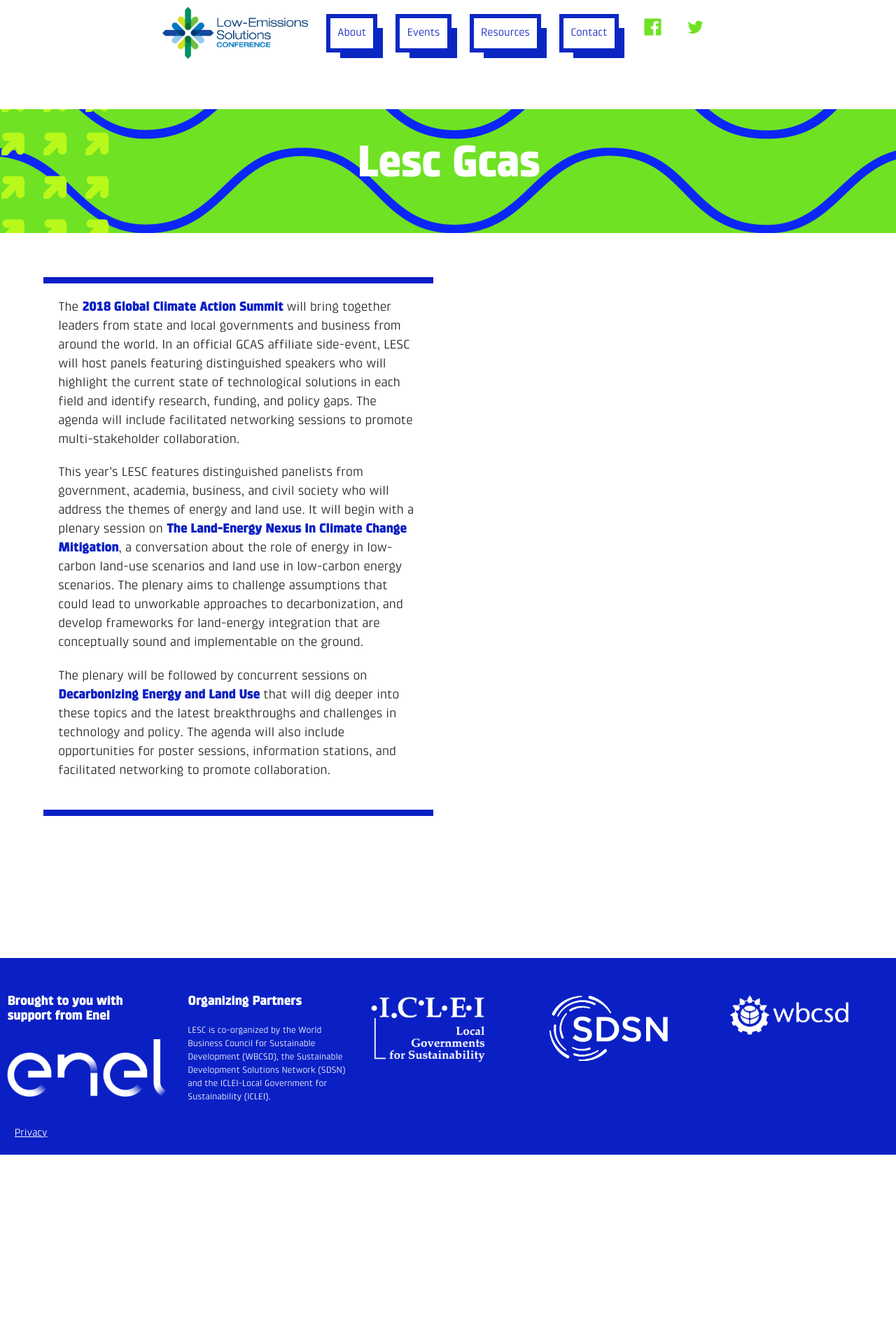
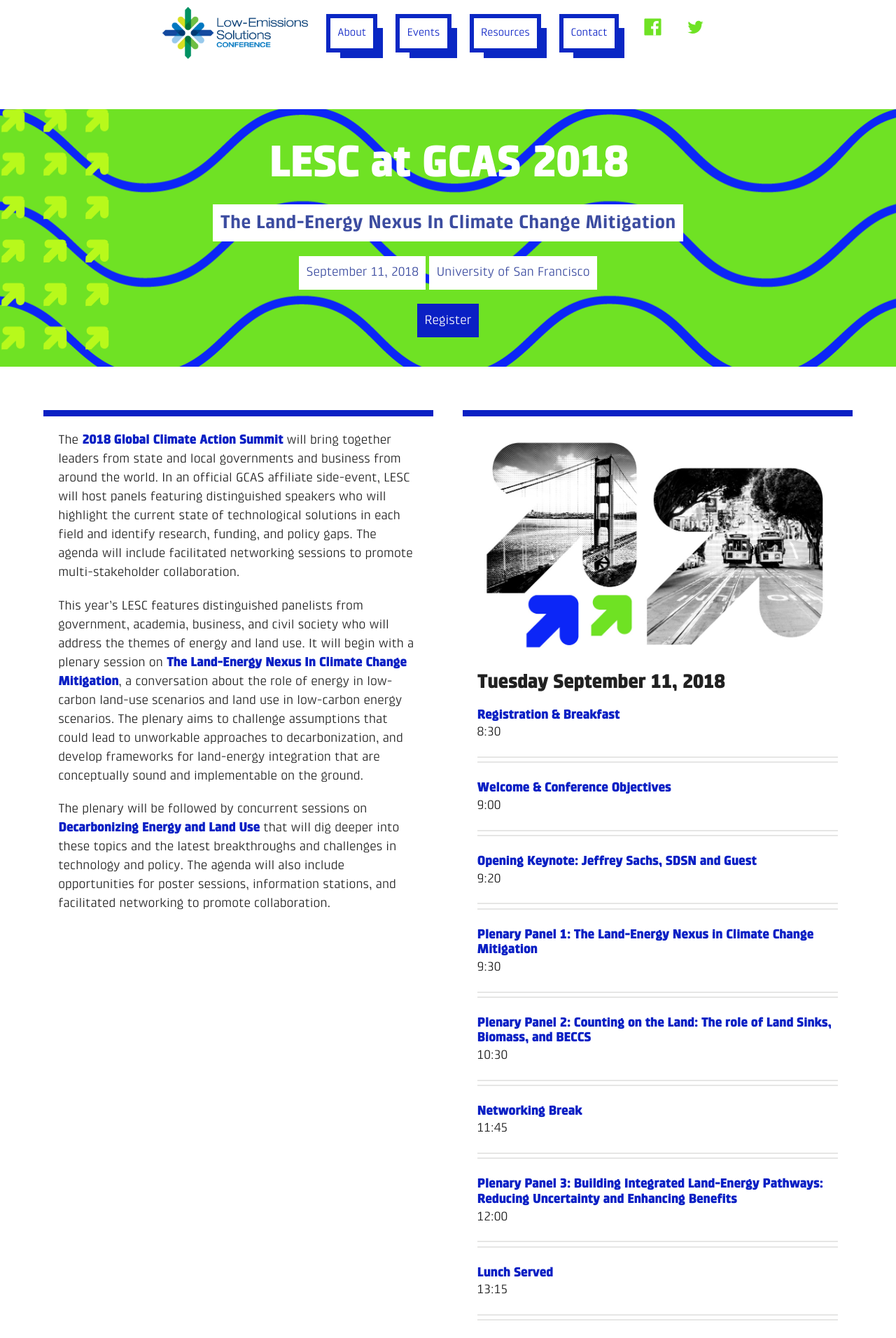
Before and after one commit to ryanswaney/lesc-jekyll, a Jekyll site: the page built from _event/lesc-gcas.markdown, in a window 1280 px wide. Shown: the top 1912 px of the page at 70% size. Built offline with Jekyll 4.4.1, drawn with Linux system fonts in a browser that asks for light colours; nearby versions of some CDN libraries; some of the changed text lies outside the part shown.

Commit message:
content fix

```diff
--- a/_event/lesc-gcas.markdown
+++ b/_event/lesc-gcas.markdown
@@ -1,5 +1,104 @@
 ---
-title: Lesc Gcas
+title: LESC at GCAS 2018
+date: 2018-06-26 14:20:00 Z
+position: 0
+is-featured: true
+theme: The Land-Energy Nexus In Climate Change Mitigation
+location-text: University of San Francisco
+event-date-text: September 11, 2018
+registration-url: https://www.eventbrite.com/e/low-emissions-solutions-conference-lesc-at-the-global-climate-action-summit-registration-45493626662
+blurb: "The 2018 Global Climate Action Summit will bring together leaders from state and local governments and business from around the world. In an official GCAS affiliate side-event, LESC will host panels featuring distinguished speakers who will highlight the current state of technological solutions in each field and identify research, funding, and policy gaps."
+schedule-text: |-
+  ![San Francisco](/uploads/lesc-gsca-sanfran-collage_144_bg.jpg)
+
+  # Tuesday September 11, 2018
+
+  ## Registration & Breakfast
+  8:30
+
+  ---
+
+  ## Welcome & Conference Objectives
+  9:00
+
+  ---
+
+  ## Opening Keynote: Jeffrey Sachs, SDSN and Guest
+  9:20
+
+  ---
+
+  ## Plenary Panel 1: The Land-Energy Nexus in Climate Change Mitigation
+  9:30
+
+  ---
+
+  ## Plenary Panel 2: Counting on the Land: The role of Land Sinks, Biomass, and BECCS
+  10:30
+
+  ---
+
+  ## Networking Break
+  11:45
+
+  ---
+
+  ## Plenary Panel 3: Building Integrated Land-Energy Pathways: Reducing Uncertainty and Enhancing Benefits
+  12:00
+
+  ---
+
+  ## Lunch Served
+  13:15
+
+  ---
+
+  ## Parallel Session I
+  14:15
+
+  Land Use:
+  __Implementing Natural Climate Solutions and Challenges__
+
+  Energy:
+  __From Microgrids to Global Interconnection__
+
+  ---
+
+  ## Networking Break
+  15:25
+
+  ---
+
+  ## Parallel Session II
+  15:40
+
+  Land Use:
+  __Competing Priorities, Necessary Tradeoffs: Navigating a Multi-goal Agenda__
+
+  Energy:
+  __Boundary Conditions: The Challenges for Sub-nationals in Leading the Low Carbon Transition__
+
+  ---
+
+  ## Networking Break
+  16:50
+
+  ---
+
+  ## Parallel Session III
+  17:05
+
+  Land Use:
+  __Technology-led Solutions for Implementing Climate Smart Agriculture__
+
+  Energy:
+  __Innovation Towards a Low-Emissions Transport System__
+
+  ---
+
+  ## Evening Cocktail Reception
+  18:15
+
 ---
 
 The **2018 Global Climate Action Summit** will bring together leaders from state and local governments and business from around the world. In an official GCAS affiliate side-event, LESC will host panels featuring distinguished speakers who will highlight the current state of technological solutions in each field and identify research, funding, and policy gaps. The agenda will include facilitated networking sessions to promote multi-stakeholder collaboration.
```
